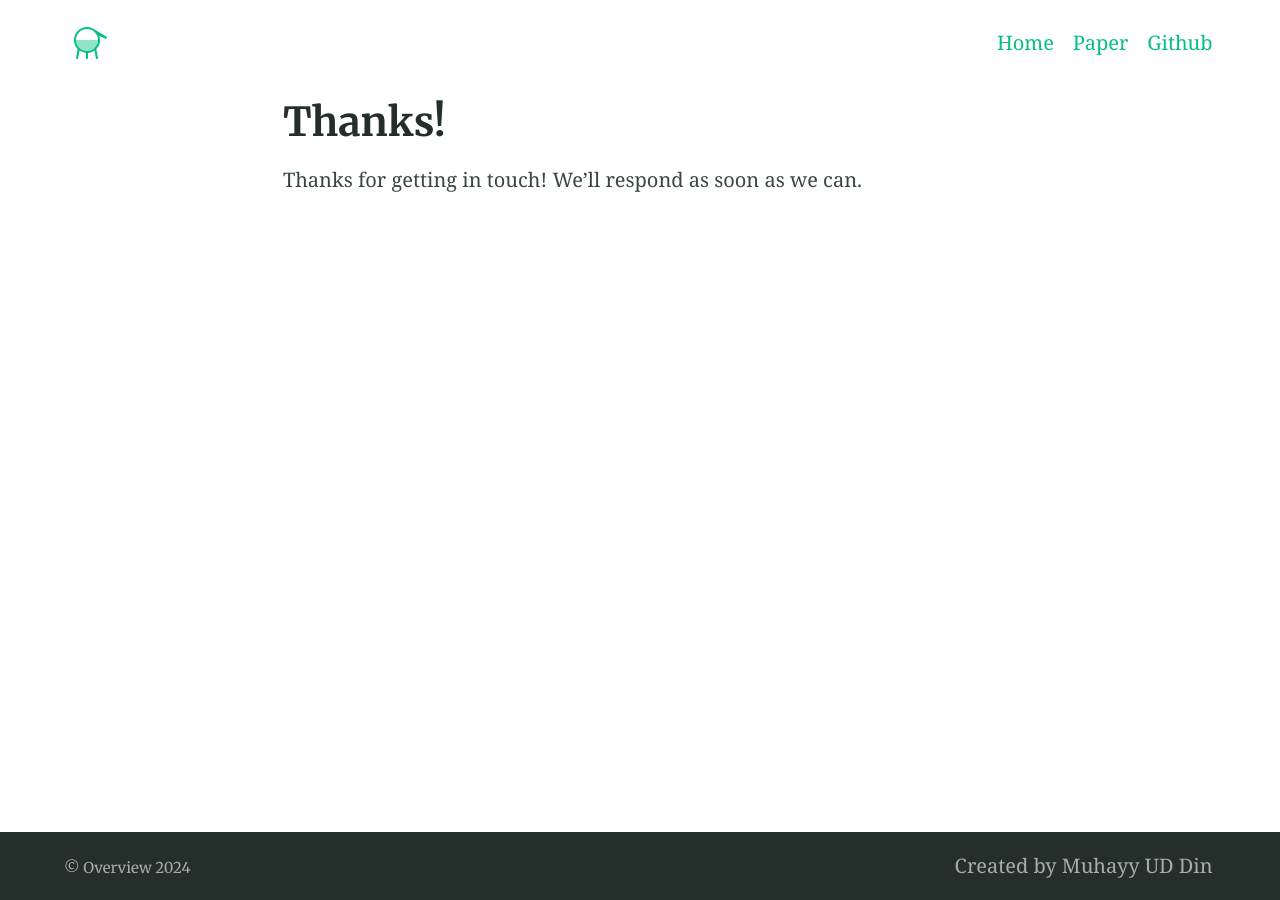
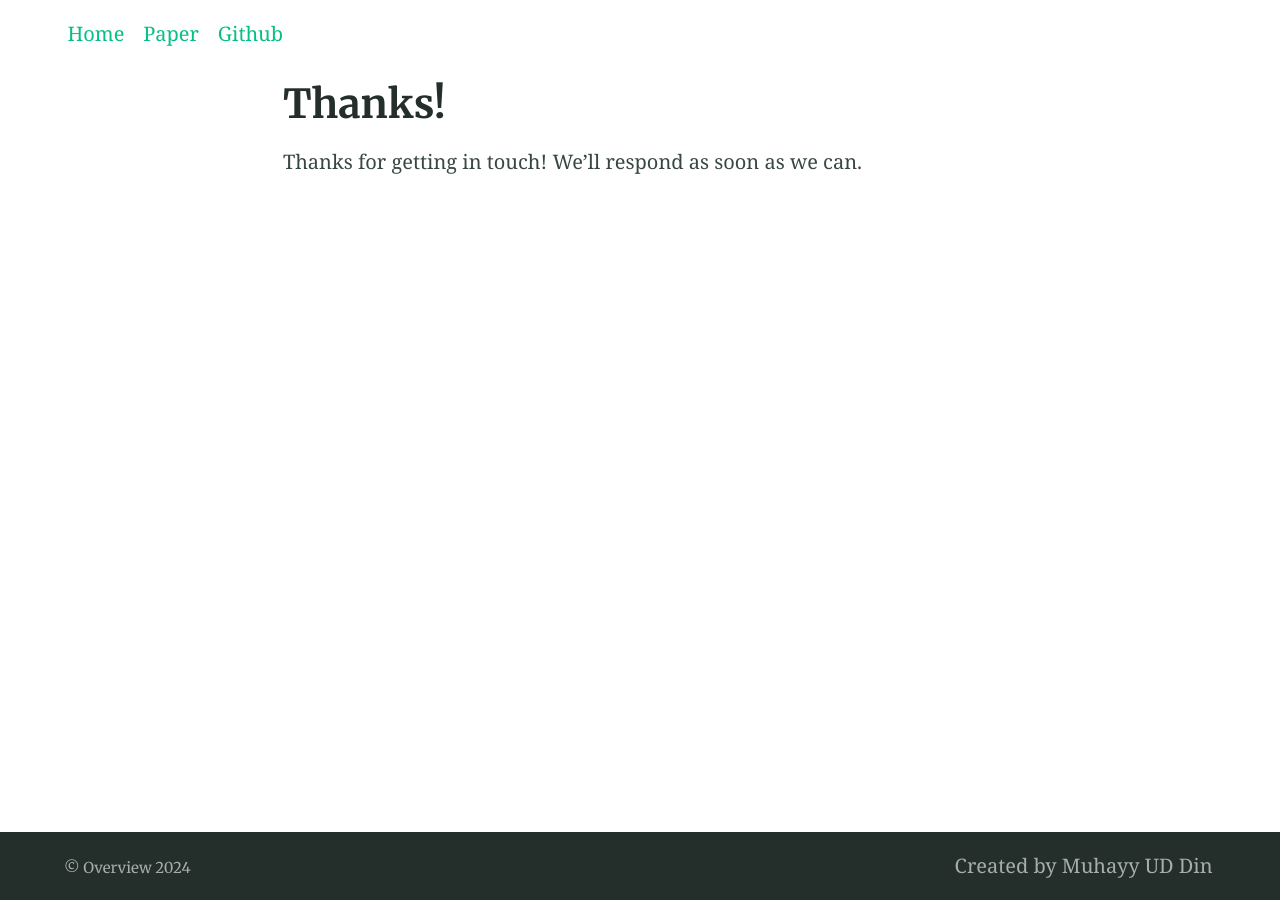
Before and after one commit to Muhayyuddin/muhayyuddin.tracking.io, a Jekyll site: the page built from thanks.md, in a window 1280 px wide. Built offline with Jekyll 4.4.1, drawn with Linux system fonts in a browser that asks for light colours.

Commit message:
Update _config.yml

```diff
--- a/_config.yml
+++ b/_config.yml
@@ -94,9 +94,9 @@ defaults:
 encoding: utf-8 # Make sure the encoding is right
 lang: en-GB # Set the site language
 title: "Overview" # Site name or title, also used in jekyll-seo-tag
-logo: "/assets/logos/logo.svg" # Site logo, also used in jekyll-seo-tag
+#logo: "/assets/logos/logo.svg" # Site logo, also used in jekyll-seo-tag
 description: "This study immediately explores the use of vision trackers for harsh maritime applications where USV used the trackers for the given target tracking. Moreover, various control algorithms are evaluated for tracking" # Site description and default description, also used in jekyll-seo-tag
-url: "https://alembic.darn.es" # Site url, also used in jekyll-seo-tag
+#url: "https://alembic.darn.es" # Site url, also used in jekyll-seo-tag
 baseurl: ""
 repo: "https://github.com/daviddarnes/alembic"
 email: "me@daviddarnes.com"
```
